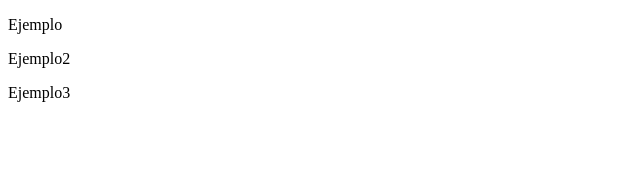
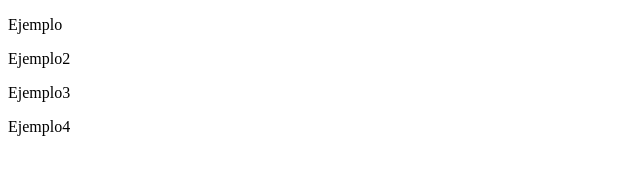
Before and after one commit to rafgomcab/PruebaGitHubVSC, a plain HTML site: page index.html in a window 1280 px wide. Shown: the full height of the page, 0-640 px from the left. Drawn offline with Linux system fonts and the light colour scheme.

Commit message:
añadido ejempl4
para llevar a vsc

```diff
--- a/index.html
+++ b/index.html
@@ -11,6 +11,9 @@
       <p>Ejemplo</p>
       <p>Ejemplo2</p>
       <p>Ejemplo3</p>
+
+
+      <p>Ejemplo4</p>
     </main>
 </body>
 </html>
```
